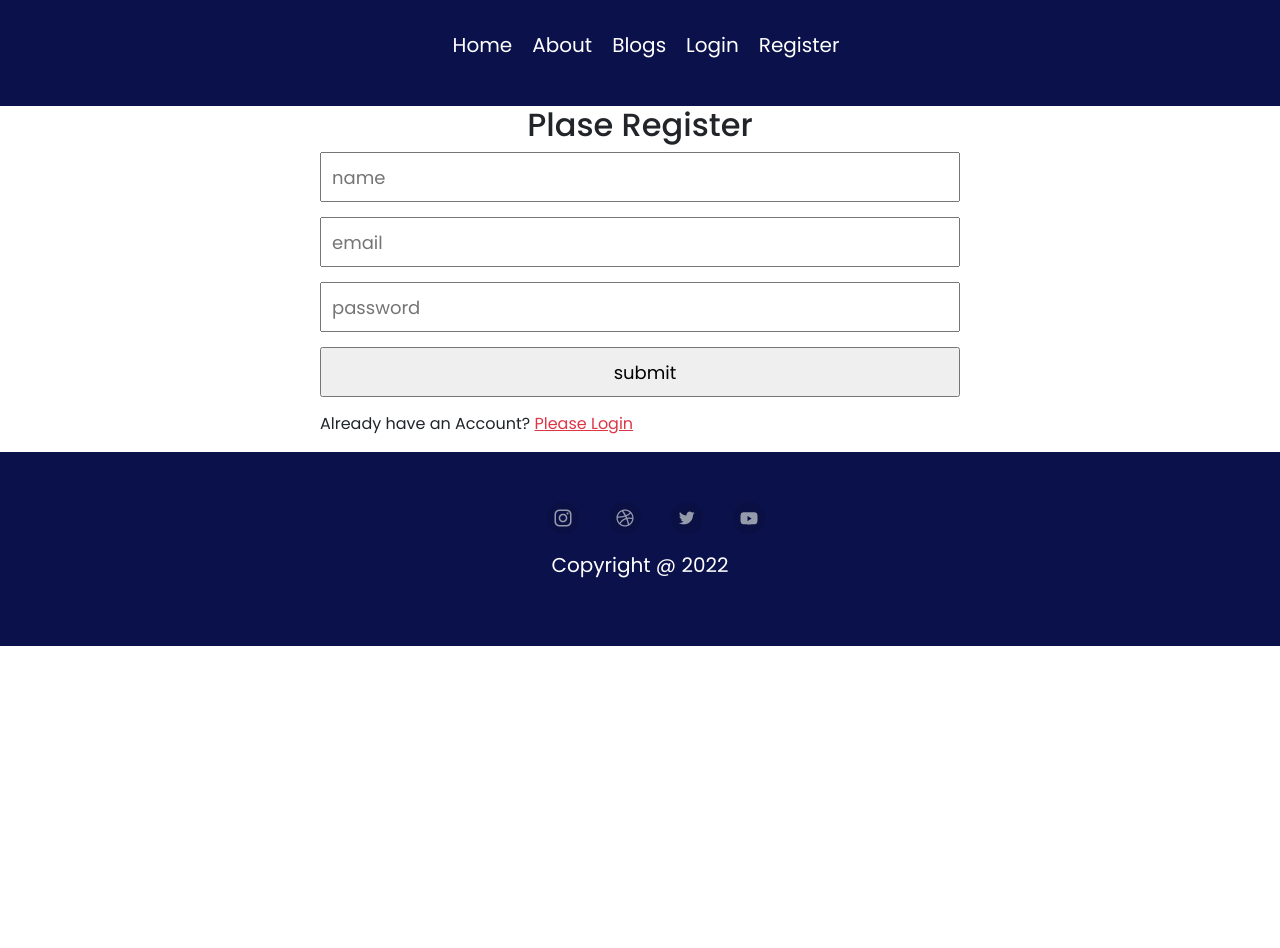
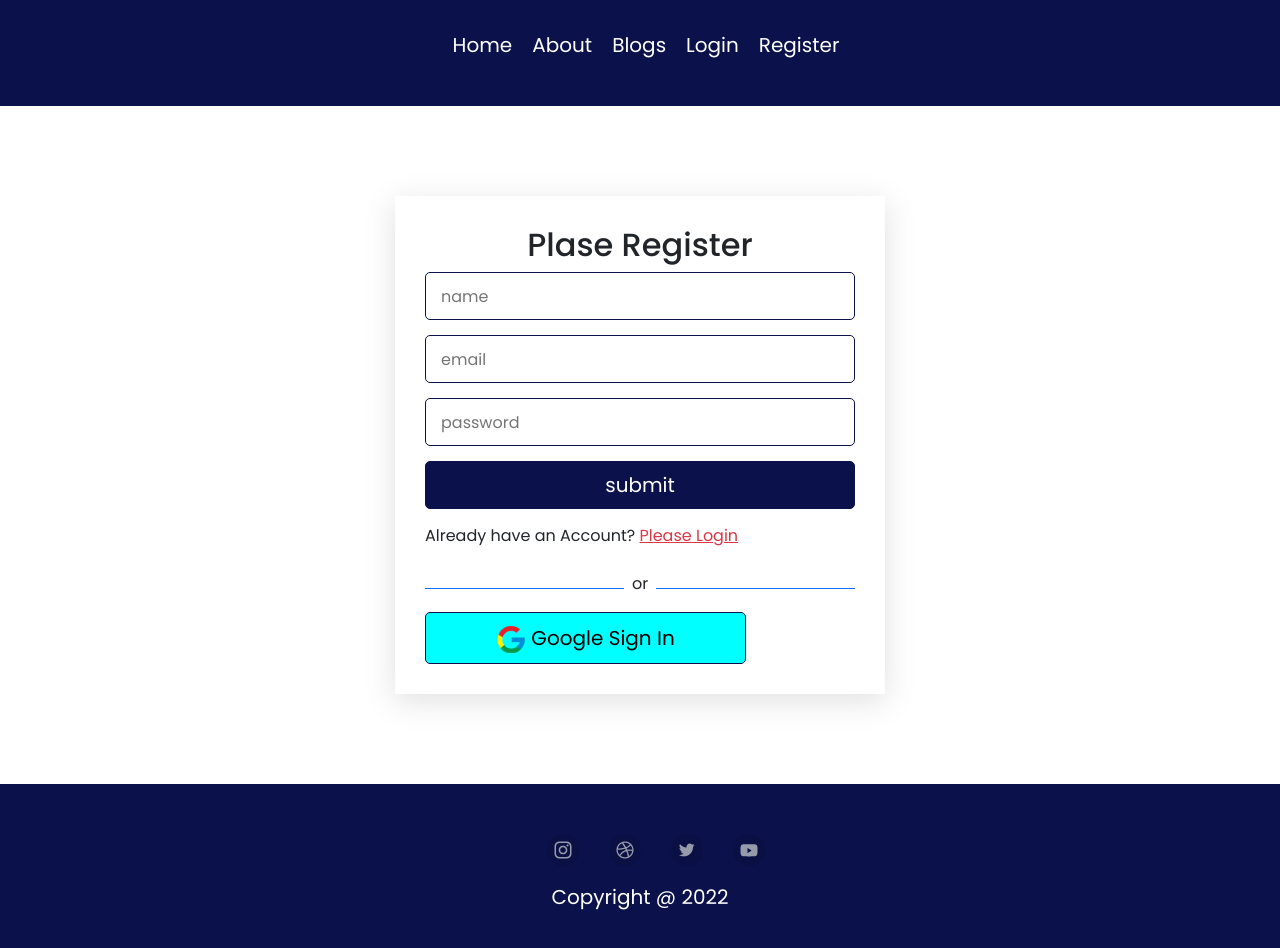
Before and after one commit to samparaniroy/independent-service-provider, a React (Create React App) app: page /register in a window 1280 px wide. Shown: the top 948 px of the page. Before the commit the page ends 800 px from the top, so only its background shows below. Built offline with nearby package versions, Linux system fonts and the light colour scheme; no server answers.

Commit message:
login update

```diff
--- a/src/components/Login/Login/Login.css
+++ b/src/components/Login/Login/Login.css
@@ -1,12 +1,25 @@
-.login-form{
-    margin: 0 auto;
-    width: 50%;
+.login-form-area {
+	box-shadow: 0 7px 29px 0 rgba(100,100,111,.2);
+	max-width: 490px;
+	padding: 30px;
+	margin: 90px auto;
 }
-.login-form input {
-    display: block;
-    width: 100%;
-    height: 50px;
-    padding-left: 10px;
-    font-size: 18px;
-    margin-bottom: 15px;
+.login-form-area form input {
+	width: 100%;
+	margin-bottom: 15px;
+	height: 48px;
+	padding: 0 15px;
+    border: 1px solid #0b114a;
+    border-radius: 5px;
 }
+.login-form-area h2 {
+	text-align: center;
+}
+.login-form-area .submit-button {
+	background: #0b114a;
+	width: 100% !important;
+}
+.submit-button{
+    color: #fff;
+    font-size: 20px;
+}
--- a/src/components/Login/Login/Login.js
+++ b/src/components/Login/Login/Login.js
@@ -1,19 +1,25 @@
 import React, { useRef } from 'react';
 import './Login.css'
-import { Link, useNavigate } from 'react-router-dom';
+import { Link, useLocation, useNavigate } from 'react-router-dom';
 import { useSignInWithEmailAndPassword } from 'react-firebase-hooks/auth';
 import auth from '../../../firebase.init';
+import SocialLogin from '../SocialLogin/SocialLogin';
 
 const Login = () => {
     const emailRef = useRef('');
     const passwordRef = useRef('');
-    const navigate =useNavigate()
+    const navigate =useNavigate();
+    const location = useLocation()
+    let from = location.state?.from?.pathname || "/";
     const [
         signInWithEmailAndPassword,
         user,
         loading,
         error,
       ] = useSignInWithEmailAndPassword(auth);
+      if(user){
+        navigate('/');
+    }
 
     const handleSubmit = event =>{
         event.preventDefault();
@@ -21,23 +27,22 @@ const Login = () => {
         const password = passwordRef.current.value;
         signInWithEmailAndPassword(email, password)
     }
-    if(user){
-        navigate('/')
-    }
-
     const navigateRegister = event =>{
         navigate('/register')
     }
 
         return (
-            <div className='login-form'>
-                <h2 className='text-primary text-center'>Please Login</h2>
+            <div className='login-form-area'>
+                <h2>Please Login</h2>
                 <form onSubmit={ handleSubmit}>
                     <input ref={emailRef} type="email" name="email" id="" placeholder='email'/>
+                    <br />
                     <input ref={passwordRef} type="password" name="password" id="" placeholder='password'/>
-                    <input type="submit" value="submit" />
+                    <br />
+                    <input className='submit-button' type="submit" value="submit" />
                 </form>
                 <p>If You Haven't Account Yet? <Link to='/register' className='text-danger' onClick={navigateRegister}>Please Register</Link></p>
+                <SocialLogin></SocialLogin>
             </div>
         );
     };
--- a/src/components/Login/Register/Register.css
+++ b/src/components/Login/Register/Register.css
@@ -1,12 +1,25 @@
-.register-form{
-    margin: 0 auto;
-    width: 50%;
+.register-form-area {
+	box-shadow: 0 7px 29px 0 rgba(100,100,111,.2);
+	max-width: 490px;
+	padding: 30px;
+	margin: 90px auto;
 }
-.register-form input {
-    display: block;
-    width: 100%;
-    height: 50px;
-    padding-left: 10px;
-    font-size: 18px;
-    margin-bottom: 15px;
+.register-form-area form input {
+	width: 100%;
+	margin-bottom: 15px;
+	height: 48px;
+	padding: 0 15px;
+    border: 1px solid #0b114a;
+    border-radius: 5px;
 }
+.register-form-area h2 {
+	text-align: center;
+}
+.register-form-area .submit-button {
+	background: #0b114a;
+	width: 100% !important;
+}
+.submit-button{
+    color: #fff;
+    font-size: 20px;
+}
--- a/src/components/Login/Register/Register.js
+++ b/src/components/Login/Register/Register.js
@@ -2,6 +2,7 @@ import React from 'react';
 import { useCreateUserWithEmailAndPassword } from 'react-firebase-hooks/auth';
 import { Link, useNavigate } from 'react-router-dom';
 import auth from '../../../firebase.init';
+import SocialLogin from '../SocialLogin/SocialLogin';
 import './Register.css'
 
 const Register = () => {
@@ -25,18 +26,22 @@ const Register = () => {
         const name = event.target.name.value;
         const email = event.target.email.value;
         const password = event.target.password.value;
-        createUserWithEmailAndPassword( email, password)
+        createUserWithEmailAndPassword( email, password, name)
     }
     return (
-        <div className='register-form'>
-            <h2 style={{textAlign: 'center'}}>Plase Register</h2>
+        <div className='register-form-area'>
+            <h2>Plase Register</h2>
             <form onSubmit={handleSubmit}>
                 <input type="text" name="name" placeholder='name'/>
+                <br />
                 <input type="email" name="email" id="" placeholder='email'/>
+                <br />
                 <input type="password" name="password" id="" placeholder='password'/>
-                <input type="submit" value="submit" />
+                <br />
+                <input className='submit-button' type="submit" value="submit" />
             </form>
             <p>Already have an Account? <Link to='/login' className='text-danger' onClick={navigateLogin}>Please Login</Link></p>
+            <SocialLogin></SocialLogin>
         </div>
     );
 };
--- /dev/null
+++ b/src/components/Login/SocialLogin/SocialLogin.css
@@ -0,0 +1,8 @@
+.sign-button {
+	border: 1px solid #0b114a;
+	background: #ffffff;
+	padding: 10px 70px;
+	border-radius: 5px;
+	font-size: 20px;
+    background-color: aqua;
+}
--- /dev/null
+++ b/src/components/Login/SocialLogin/SocialLogin.js
@@ -0,0 +1,34 @@
+import React from 'react';
+import './SocialLogin.css'
+import { useSignInWithGoogle} from 'react-firebase-hooks/auth';
+import auth from '../../../firebase.init';
+import { useNavigate } from 'react-router-dom';
+
+const SocialLogin = () => {
+    const [signInWithGoogle, user, loading, error] = useSignInWithGoogle(auth);
+    const navigate = useNavigate();
+    let errorElemnt;
+    if (error) {
+        errorElemnt=<div>
+            <p className='text-danger'>Error: {error.message}</p>
+        </div>
+      }
+      if(user){
+          navigate('/')
+      }
+    return (
+        <div>
+            <div className='d-flex align-items-center'>
+                <div style={{height: '1px'}} className='bg-primary w-50'></div>
+                <p className='mt-2 px-2'>or</p>
+                <div style={{height: '1px'}} className='bg-primary w-50'></div>
+            </div>
+            {errorElemnt}
+            <div>
+                <button onClick={() => signInWithGoogle()} className='sign-button'> <img src="images/google.png" alt="" /> Google Sign In</button>
+            </div>
+        </div>
+    );
+};
+
+export default SocialLogin;
--- a/src/components/Navbar/Navbar.css
+++ b/src/components/Navbar/Navbar.css
@@ -14,3 +14,6 @@
 	text-decoration: none;
     font-size: 20px;
 }
+.login-button {
+	display: flex;
+}
--- a/src/components/Navbar/Navbar.js
+++ b/src/components/Navbar/Navbar.js
@@ -1,7 +1,14 @@
+import { signOut } from 'firebase/auth';
+import {useAuthState} from 'react-firebase-hooks/auth';
 import { Link } from 'react-router-dom';
+import auth from '../../firebase.init';
 import './Navbar.css'
 
 const Navbar = () => {
+    const [user] = useAuthState(auth);
+    const handleSignOut = () =>{
+        signOut(auth);
+    }
     return (
         <div className='navbar-area'>
             <div className="container">
@@ -12,8 +19,17 @@ const Navbar = () => {
                                 <li><Link to='/'>Home</Link></li>
                                 <li><Link to='/about'>About</Link></li>
                                 <li><Link to='/blogs'>Blogs</Link></li>
-                                <li><Link to='/login'>Login</Link></li>
-                                <li><Link to='/register'>Register</Link></li>
+                                {
+                                    user?
+                                       <div className='signout-button'>
+                                           <button onClick={() =>handleSignOut()}>sign out</button>
+                                       </div>
+                                    :
+                                    <div className='login-button'>
+                                        <li><Link to='/login'>Login</Link></li>
+                                        <li><Link to='/register'>Register</Link></li>
+                                    </div>
+                                }
                             </ul>
                         </div>
                     </div>
--- a/src/components/Services/Service.css
+++ b/src/components/Services/Service.css
@@ -6,6 +6,7 @@
 .service-item img {
 	width: 100%;
 	height: 400px;
+	object-fit: top;
 }
 .service-item h1 {
 	padding-top: 20px;
```
Also changed, not shown: public/images/google.png (added).
